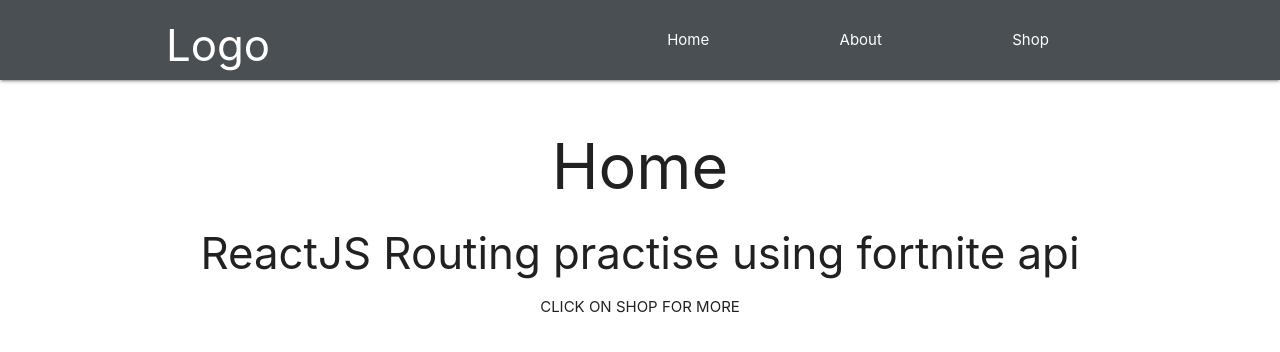
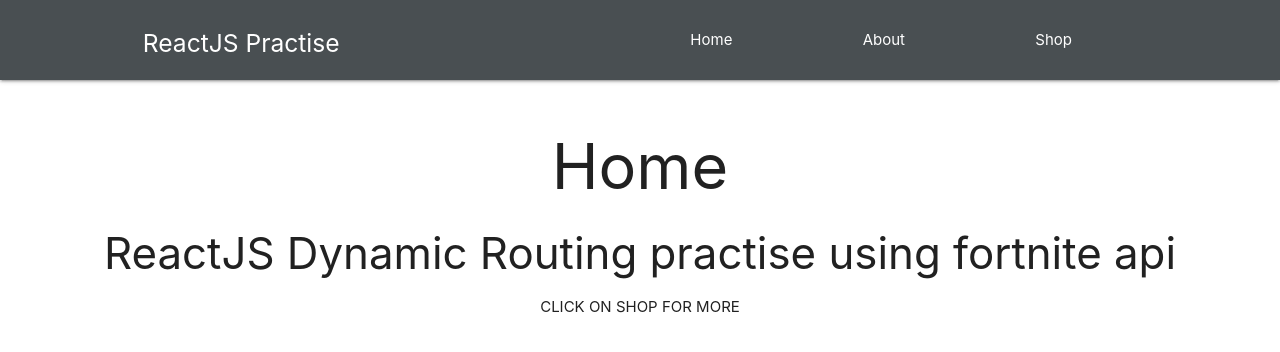
Before and after one commit to shubham860/Dynamic-Routing, a React (Create React App) app in the folder routing/: page / in a window 1280 px wide. Shown: the top 352 px of the page. Built offline with nearby package versions, Linux system fonts and the light colour scheme.

Commit message:
commit-7

```diff
--- a/routing/src/Components/Home.js
+++ b/routing/src/Components/Home.js
@@ -5,11 +5,11 @@ import {Link} from 'react-router-dom'
 class Home extends React.Component {
   render () {
      return(
-       <>
+       <React.Fragment>
        <h1>Home</h1>
-       <h3>ReactJS Routing practise using fortnite api</h3>
+       <h3>ReactJS Dynamic Routing practise using fortnite api</h3>
        <p>CLICK ON SHOP FOR MORE</p>
-       </>
+       </React.Fragment>
      )
   }
 }
--- a/routing/src/Components/Nav.js
+++ b/routing/src/Components/Nav.js
@@ -6,7 +6,7 @@ class Nav extends React.Component {
   render () {
      return(
        <nav>
-         <h3>Logo</h3>
+         <h5>ReactJS Practise</h5>
          <ul class='nav-links'>
           <Link to='/' class='link'>
            <li >Home</li>
```
